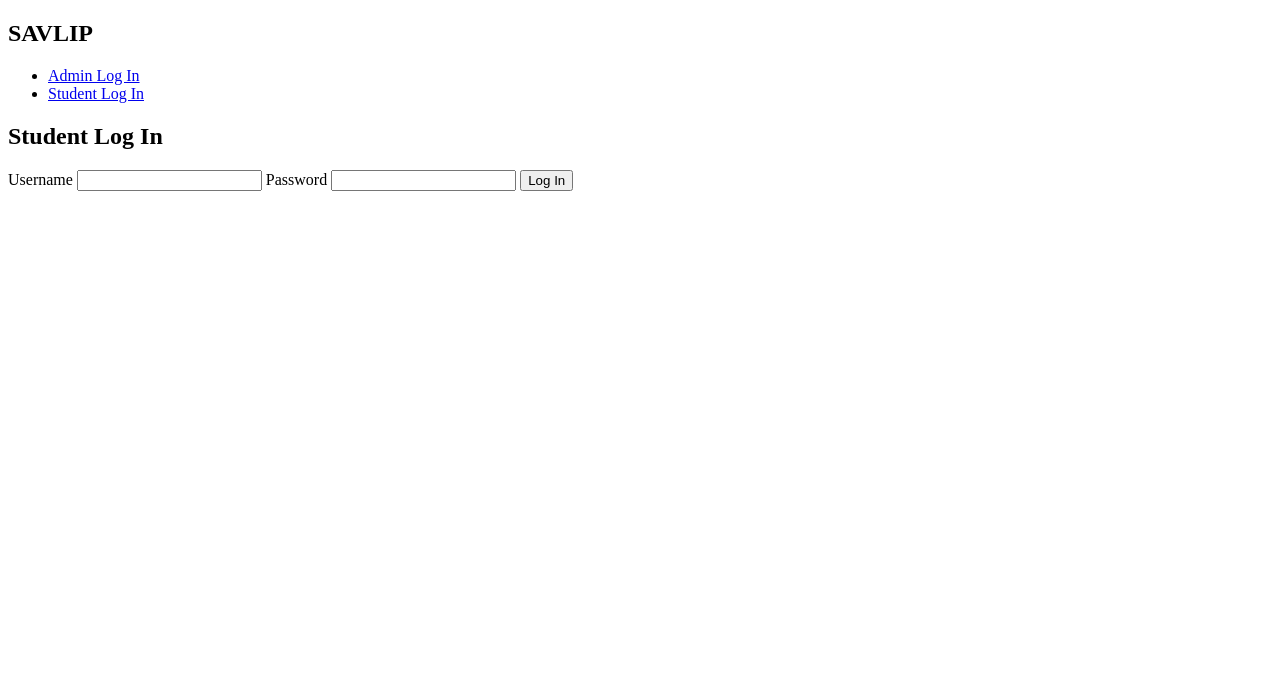
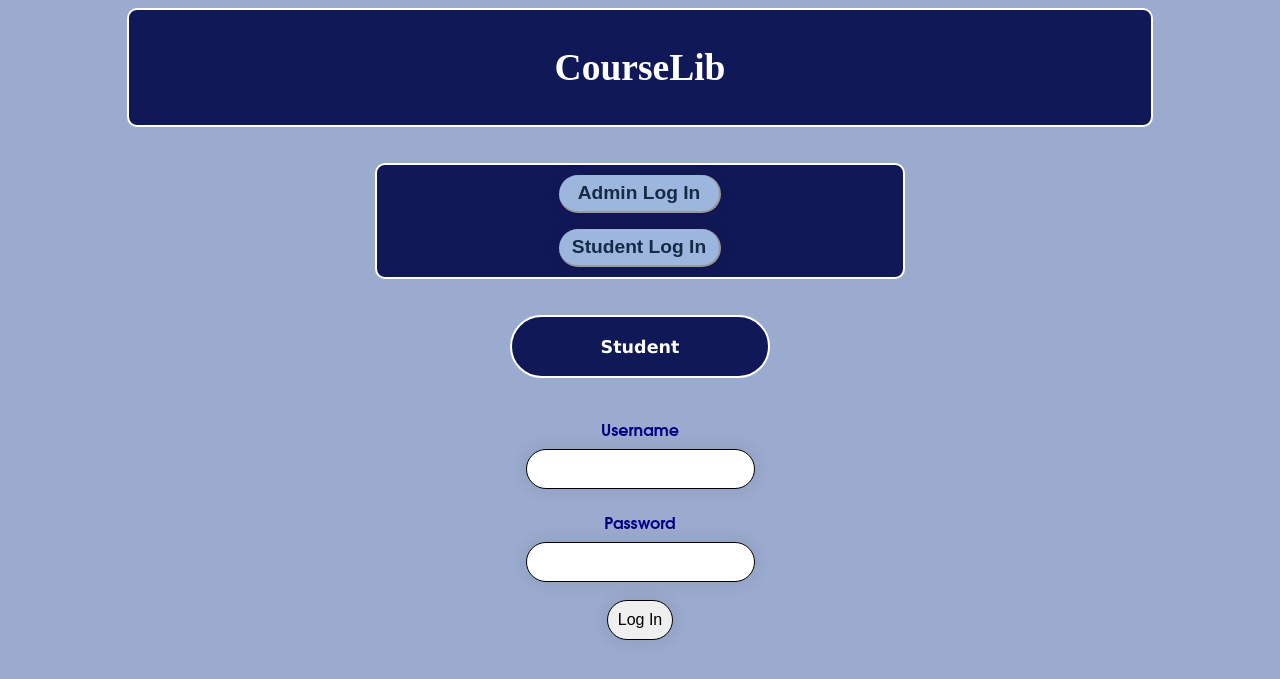
Before and after one commit to aryan3514/courselib, a Flask app: page /studentlogin in a window 1280 px wide. Shown: the top 679 px of the page. Run offline with Flask 2, Linux system fonts and the light colour scheme.

Commit message:
css related UI almost finished

```diff
--- a/app.py
+++ b/app.py
@@ -6,6 +6,9 @@ app = Flask(__name__)
 app.secret_key = 'super secret key'
 app.config['SESSION_TYPE'] = 'filesystem'
 
+@app.route('/')
+def main():
+    return render_template('entry.html')
 
 @app.route('/studentpage')
 def studentpage():
--- a/db.py
+++ b/db.py
@@ -4,7 +4,7 @@ from psycopg2 import Error
 def start_db():
       # Connect to an existing database
       connection = psycopg2.connect(user="postgres",
-                                    password="IZumbVFIcn",
+                                    password="22092001",
                                     host="127.0.0.1",
                                     port="5432",
                                     database="postgres")
--- /dev/null
+++ b/static/styles/mainpage.css
@@ -0,0 +1,99 @@
+
+body{
+    background-color: #9aabcf;
+    color : navy;
+
+    font: normal 16px;
+}
+
+.box1{
+    display: block;
+    background-color:rgb(17, 24, 87);
+    color : white;
+    margin : auto;
+    width:80%;
+    text-align: center;
+    font: normal 25px Arial;
+    border: 2px rgb(11, 75, 3) solid;
+    padding : 5px;
+    border-radius: 10px;
+    font-family: 'Actor';
+    border-color: white;
+}
+
+.login{
+    background-color: rgb(17, 24, 87);
+    color : white;
+    margin : auto;
+    width:40%;
+    text-align: left;
+    font: normal 200px;
+    font-family: Avantgarde, TeX Gyre Adventor, URW Gothic L, sans-serif;
+    border: 2px rgb(11,75,3) solid;
+    padding : 10px;
+    border-radius : 10px;
+    border-color: white;
+}
+
+a {
+	display: block;
+	background-color: #9cb6dd;
+	color: rgb(22, 42, 71);
+	text-decoration: none;
+	font-family: Arial, sans-serif;
+    text-align : center;
+	font-size: 1.2em;
+	padding: 7px 4px;
+	margin: auto;
+	border-right: 2px solid #999999;
+	border-bottom: 2px solid #999999;
+	border-top-width: 0px;
+	border-left-width: 0px;
+    width : 30%;
+    border-radius: 100px;
+    box-shadow:0 0 15px 4px rgba(0,0,0,0.06);
+    font-weight:bold;
+}
+
+a:hover
+{
+	color: navy;
+	border: 3px solid white;
+    background: #5bb3d6bb;
+}
+
+.loglabels{
+    display: block;
+    padding:10px;
+    border:0;
+    font-weight:bold;
+    font-size : 16px;
+    font-family: Avantgarde, TeX Gyre Adventor, URW Gothic L, sans-serif;
+    margin:auto;
+    text-align: center;
+}
+
+.logbuts{
+    display: block;
+    padding:10px;
+    border:0;
+    box-shadow:0 0 15px 4px rgba(0,0,0,0.06);
+    border: 1px solid black;
+    border-radius: 100px;
+    font-size: 16px;
+    margin:auto;
+
+}
+
+.curhead{
+    display: block;
+    margin : auto;
+    background-color: rgb(17, 24, 87);
+    width:20%;
+    text-align: center;
+    font: normal 15px Verdana;
+    border: 2px white solid;
+    padding : 2px;
+    border-radius: 2000px;
+    color:white;
+}
--- /dev/null
+++ b/style.css
@@ -0,0 +1,4 @@
+h1
+{
+    colour : red;
+}
--- a/templates/admin_page.html
+++ b/templates/admin_page.html
@@ -2,6 +2,7 @@
 
 {% block header %}
   <h1>{% block title %}Admin Page{% endblock %}</h1>
+
 {% endblock %}
 
 
--- a/templates/base.html
+++ b/templates/base.html
@@ -1,19 +1,35 @@
 
 
 <!doctype html>
-<title>{% block title %}{% endblock %} - SAVLIP</title>
-<nav>
-  <h1>SAVLIP</h1>
-  <ul>
+<head>
+  <meta charset="utf-8">
+  <link rel= "stylesheet" type= "text/css" href= "{{ url_for('static',filename='styles/mainpage.css') }}">
+
+</head>
+
+<nav class="box1">
+
+  <h1>CourseLib</h1>
+
+</nav>
+<br><br>
+
+<nav class = "box2">
+
     {% if g.user %}
-      <li><span>{{ g.user[0] }}</span>
-        <li><a href="{{ url_for('logout') }}">Log Out</a>
+      <span>{{ g.user[0] }}</span>
+        <a href="{{ url_for('logout') }}">Log Out</a>
     {% else %}
-      <li><a href="{{ url_for('adminlogin') }}">Admin Log In</a>
-      <li><a href="{{ url_for('studentlogin') }}">Student Log In</a>
+      <nav class = login>
+      <a href="{{ url_for('adminlogin') }}">Admin Log In</a>
+      <p>                                  </p>
+      <a href="{{ url_for('studentlogin') }}">Student Log In</a>
+      </nav>
     {% endif %}
-  </ul>
+
 </nav>
+
+
 <section class="content">
   <header>
     {% block header %}{% endblock %}
--- a/templates/student_login.html
+++ b/templates/student_login.html
@@ -1,15 +1,30 @@
 {% extends 'base.html' %}
 
+<head>
+  <meta charset="utf-8">
+  <title>Student Login Page</title>
+  <link rel= "stylesheet" type= "text/css" href= "{{ url_for('static',filename='styles/mainpage.css') }}">
+</head>
+
 {% block header %}
-  <h1>{% block title %}Student Log In{% endblock %}</h1>
+<br><br>
+  <nav class = "curhead">
+  <h1>{% block title %}Student{% endblock %}</h1>
+  </nav>
+<br><br>
 {% endblock %}
 
+
 {% block content %}
+<nav>
   <form method="post">
-    <label for="username">Username</label>
-    <input name="username" id="username" required>
-    <label for="password">Password</label>
-    <input type="password" name="password" id="password" required>
-    <input type="submit" value="Log In">
+    <label class ="loglabels" for="username">Username</label>
+    <input class ="logbuts" name="username" id="username" required>
+    <br>
+    <label class ="loglabels" for="password">Password</label>
+    <input class = "logbuts" type="password" name="password" id="password" required>
+    <br>
+    <input class = "logbuts" type="submit" value="Log In">
   </form>
+</nav>
 {% endblock %}
```
Also changed, not shown: templates/admin_login.html (+21 -6 lines), templates/entry.html (added, +8 -0 lines), templates/styles.css (added, +7 -0 lines).
